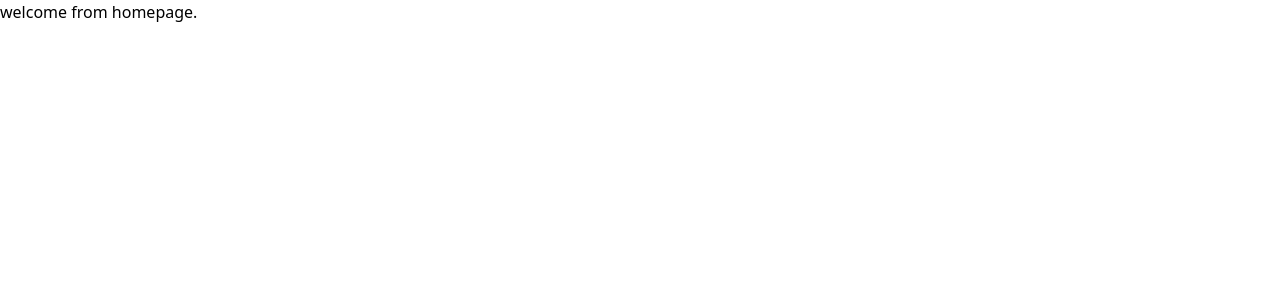
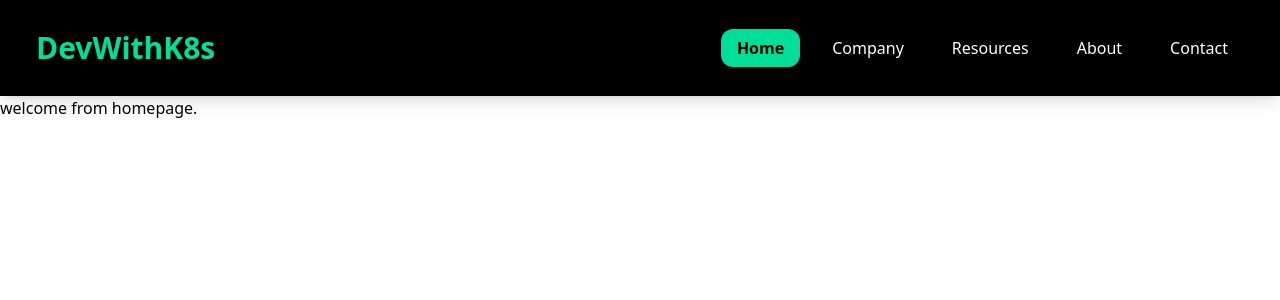
Before and after one commit to SYN606/DevWithK8s, a React (Vite) app: page / in a window 1280 px wide. Shown: the top 300 px of the page. Built offline with nearby package versions, Linux system fonts and the light colour scheme.

Commit message:
minor fixes in navbar

```diff
--- a/src/components/Base.jsx
+++ b/src/components/Base.jsx
@@ -1,8 +1,10 @@
 import { Outlet } from "react-router-dom";
+import Navbar from "./Navbar";
 
 export default function Base() {
     return (
         <>
+            <Navbar />
             <Outlet />
         </>
     );
--- a/src/components/Navbar.jsx
+++ b/src/components/Navbar.jsx
@@ -1,69 +1,76 @@
-import React, { useState } from "react";
+import { useState } from "react";
+import { NavLink } from "react-router-dom";
 import { AiOutlineClose, AiOutlineMenu } from "react-icons/ai";
+import { FaHome, FaBuilding, FaBook, FaInfoCircle, FaPhone } from "react-icons/fa";
 
-const Navbar = () => {
-  // State to manage the navbar's visibility
+export default function Navbar() {
   const [nav, setNav] = useState(false);
+  const handleNav = () => setNav(!nav);
 
-  // Toggle function to handle the navbar's display
-  const handleNav = () => {
-    setNav(!nav);
-  };
-
-  // Array containing navigation items
   const navItems = [
-    { id: 1, text: "Home" },
-    { id: 2, text: "Company" },
-    { id: 3, text: "Resources" },
-    { id: 4, text: "About" },
-    { id: 5, text: "Contact" },
+    { id: 1, text: "Home", path: "/", icon: <FaHome /> },
+    { id: 2, text: "Company", path: "/company", icon: <FaBuilding /> },
+    { id: 3, text: "Resources", path: "/resources", icon: <FaBook /> },
+    { id: 4, text: "About", path: "/about", icon: <FaInfoCircle /> },
+    { id: 5, text: "Contact", path: "/contact", icon: <FaPhone /> },
   ];
 
+  const activeClass =
+    "bg-[#00df9a] text-black rounded-xl px-4 py-2 font-semibold transition-all duration-300";
+  const defaultClass =
+    "px-4 py-2 hover:bg-[#00df9a] hover:text-black rounded-xl transition-all duration-300";
+
   return (
-    <div className="bg-black flex justify-between items-center h-24 max-w-[1240px] mx-auto px-4 text-white">
-      {/* Logo */}
-      <h1 className="w-full text-3xl font-bold text-[#00df9a]">REACT.</h1>
+    <nav className="bg-black text-white h-24 shadow-lg">
+      <div className="flex justify-between items-center max-w-[1240px] mx-auto px-4 h-full">
+        <h1 className="text-3xl font-bold text-[#00df9a]">DevWithK8s</h1>
 
-      {/* Desktop Navigation */}
-      <ul className="hidden md:flex">
-        {navItems.map((item) => (
-          <li
-            key={item.id}
-            className="p-4 hover:bg-[#00df9a] rounded-xl m-2 cursor-pointer duration-300 hover:text-black"
+        {/* Desktop Nav */}
+        <ul className="hidden md:flex space-x-4">
+          {navItems.map(({ id, text, path }) => (
+            <li key={id}>
+              <NavLink
+                to={path}
+                className={({ isActive }) =>
+                  isActive ? activeClass : defaultClass
+                }
               >
-            {item.text}
+                {text}
+              </NavLink>
             </li>
           ))}
         </ul>
 
-      {/* Mobile Navigation Icon */}
-      <div onClick={handleNav} className="block md:hidden">
-        {nav ? <AiOutlineClose size={20} /> : <AiOutlineMenu size={20} />}
+        {/* Hamburger Icon */}
+        <div className="md:hidden" onClick={handleNav}>
+          {nav ? <AiOutlineClose size={25} /> : <AiOutlineMenu size={25} />}
+        </div>
       </div>
 
-      {/* Mobile Navigation Menu */}
-      <ul
-        className={
-          nav
-            ? "fixed md:hidden left-0 top-0 w-[60%] h-full border-r border-r-gray-900 bg-[#000300] ease-in-out duration-500"
-            : "ease-in-out w-[60%] duration-500 fixed top-0 bottom-0 left-[-100%]"
+      {/* Mobile Nav */}
+      <div
+        className={`md:hidden fixed top-0 left-0 h-full w-[60%] bg-[#000300] border-r border-gray-800 z-40 transform ${nav ? "translate-x-0" : "-translate-x-full"
+          } transition-transform duration-300`}
+      >
+        <h1 className="text-3xl font-bold text-[#00df9a] m-4">REACT.</h1>
+        <ul className="flex flex-col gap-2 p-4">
+          {navItems.map(({ id, text, path, icon }) => (
+            <li key={id} onClick={() => setNav(false)}>
+              <NavLink
+                to={path}
+                className={({ isActive }) =>
+                  isActive
+                    ? `${activeClass} flex items-center gap-2`
+                    : `${defaultClass} flex items-center gap-2`
                 }
               >
-        {/* Mobile Logo */}
-        <h1 className="w-full text-3xl font-bold text-[#00df9a] m-4">REACT.</h1>
-
-        {/* Mobile Navigation Items */}
-        {navItems.map((item) => (
-          <li
-            key={item.id}
-            className="p-4 border-b rounded-xl hover:bg-[#00df9a] duration-300 hover:text-black cursor-pointer border-gray-600"
-          >
-            {item.text}
+                {icon}
+                {text}
+              </NavLink>
             </li>
           ))}
         </ul>
       </div>
+    </nav>
   );
 };
-
-export default Navbar;
```
Lines whose indentation alone changed are shown as unchanged.
